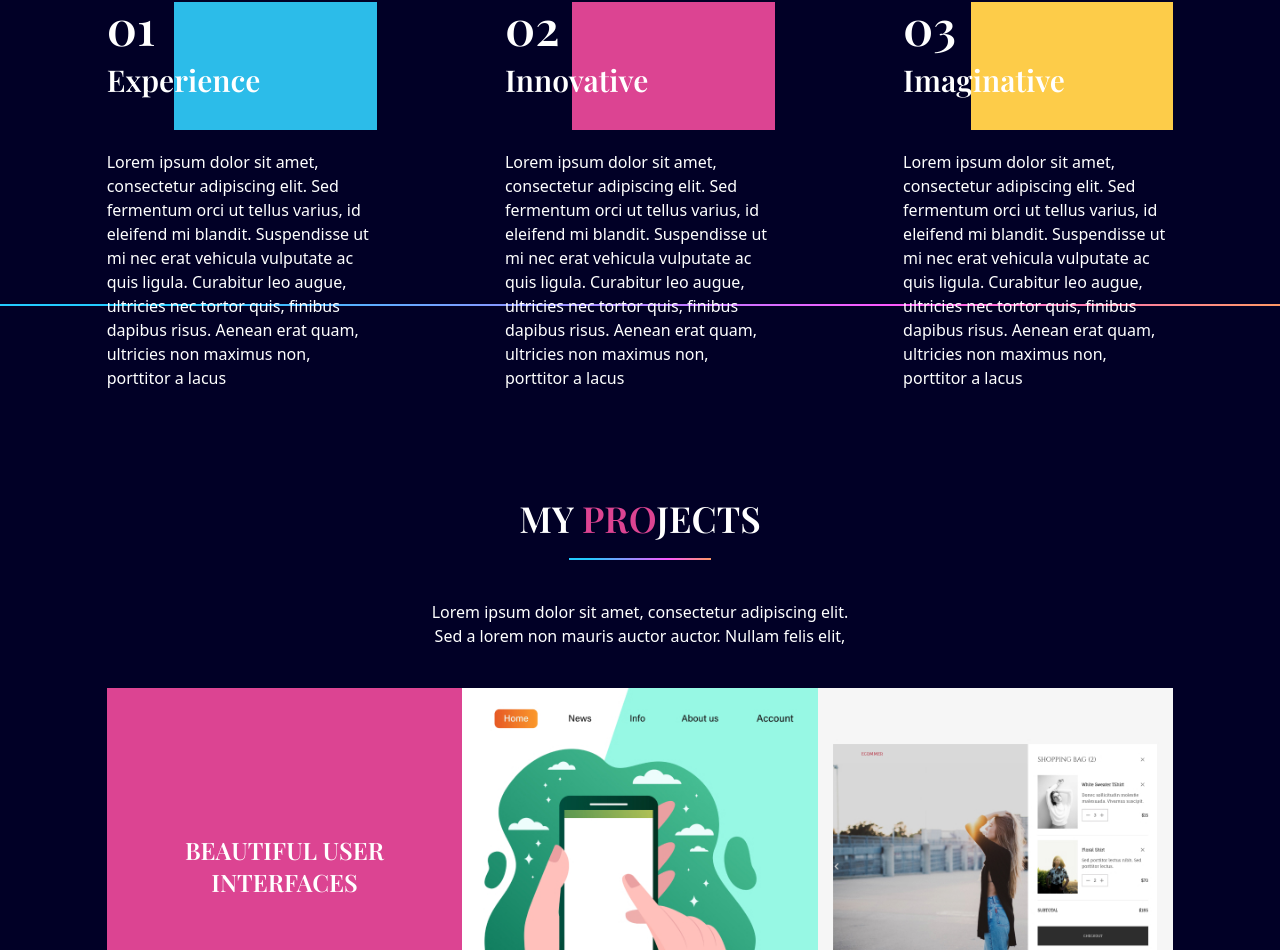
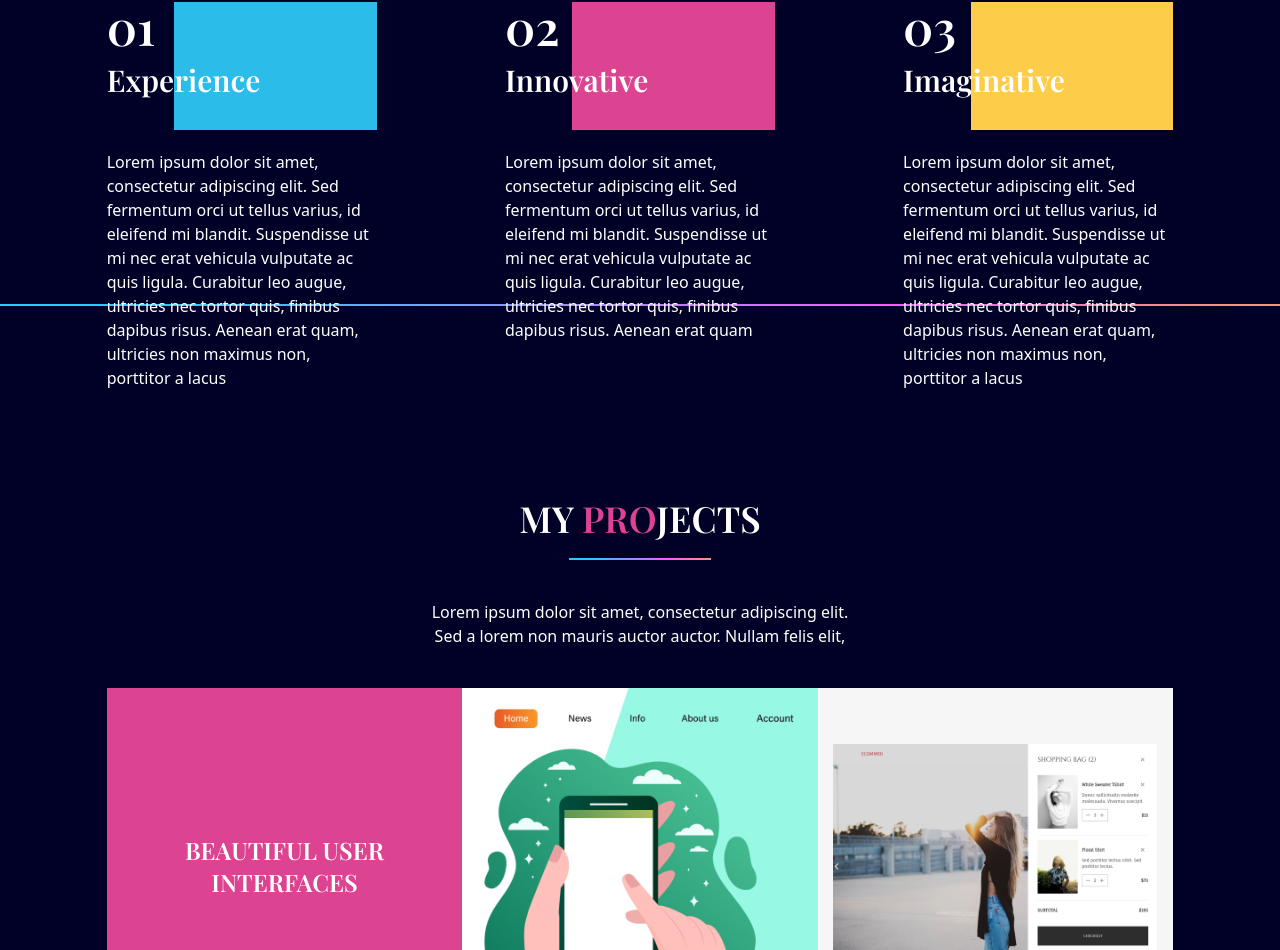
Before and after one commit to R-Villar/vite-portfolio, a React (Vite) app: page / in a window 1280 px wide. Shown: the part 1298-2248 px from the top of the page. Built offline with nearby package versions, Linux system fonts and the light colour scheme.

Commit message:
formating

```diff
--- a/src/scenes/MySkills.jsx
+++ b/src/scenes/MySkills.jsx
@@ -92,7 +92,7 @@ export const MySkills = () => {
 					initial='hidden'
 					whileInView='visible'
 					viewport={{once: false, amount: 0.5}}
-					transition={{DELAY: 0.2, duration: 0.5}}
+					transition={{delay: 0.2, duration: 0.5}}
 					variants={{
 						hidden: {opacity: 0, y: 50},
 						visible: {opacity: 1, y: 0},
@@ -114,8 +114,7 @@ export const MySkills = () => {
 						Sed fermentum orci ut tellus varius, id eleifend mi
 						blandit. Suspendisse ut mi nec erat vehicula vulputate
 						ac quis ligula. Curabitur leo augue, ultricies nec
-						tortor quis, finibus dapibus risus. Aenean erat quam,
-						ultricies non maximus non, porttitor a lacus
+						tortor quis, finibus dapibus risus. Aenean erat quam
 					</p>
 				</motion.div>
 
@@ -125,7 +124,7 @@ export const MySkills = () => {
 					initial='hidden'
 					whileInView='visible'
 					viewport={{once: false, amount: 0.5}}
-					transition={{DELAY: 0.4, duration: 0.5}}
+					transition={{delay: 0.4, duration: 0.5}}
 					variants={{
 						hidden: {opacity: 0, y: 50},
 						visible: {opacity: 1, y: 0},
```
